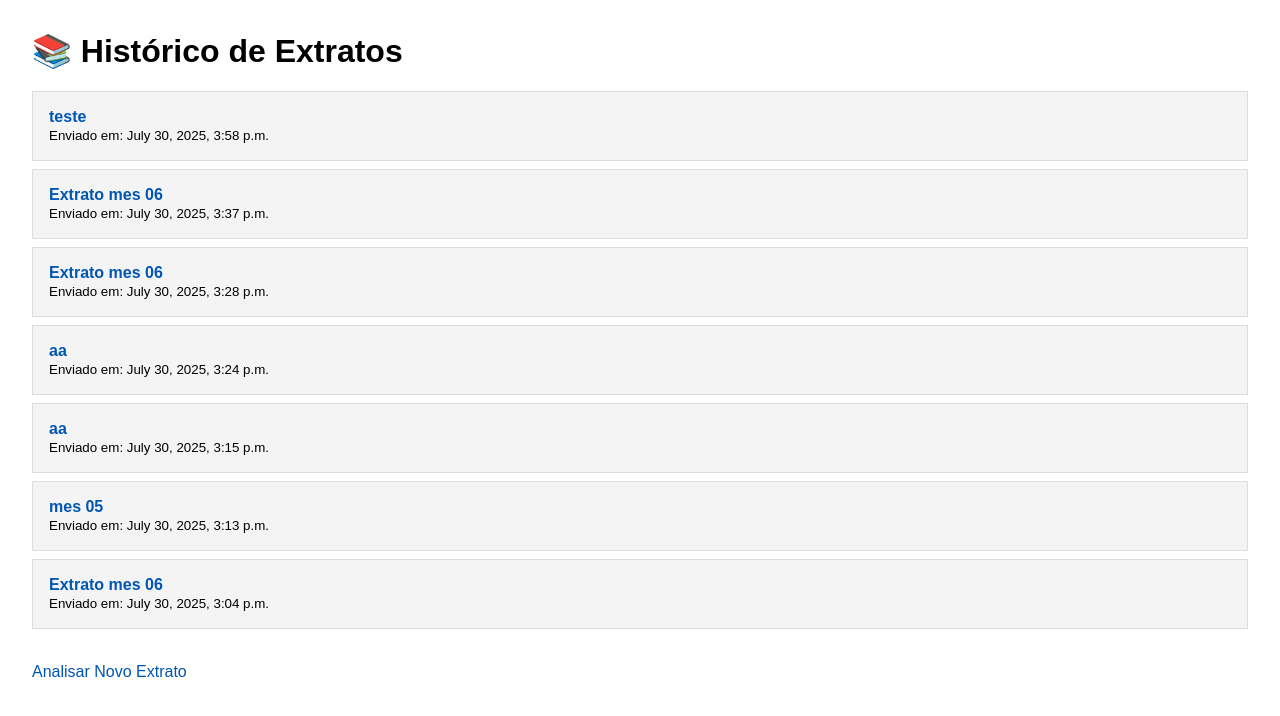
After one commit to ArturCangussu/Finalytics_Pessoal, a Django app: page /historico/ in a window 1280 px wide. The commit adds this page. Shown: the top 716 px of the page. Run offline with Django 5.2, Linux system fonts and the light colour scheme; a user stored in the database is signed in; data comes from the database, SQL or seed files in the repository; both versions use the stored data as it was after the commit.

Commit message:
feat: historico

```diff
--- a/analisador/models.py
+++ b/analisador/models.py
@@ -1,15 +1,36 @@
 from django.db import models
 from django.contrib.auth.models import User
 
-#classe pra tabela de regras
+# --- NOVO MODEL ---
+# Representa um único arquivo de extrato enviado pelo usuário
+class Extrato(models.Model):
+    usuario = models.ForeignKey(User, on_delete=models.CASCADE)
+    mes_referencia = models.CharField(max_length=50, help_text="Ex: Julho/2025")
+    data_upload = models.DateTimeField(auto_now_add=True) # Salva a data do upload automaticamente
+
+    def __str__(self):
+        return f"{self.mes_referencia} (Upload por: {self.usuario.username})"
+
+# Este model você já tinha
 class Regra(models.Model):
     usuario = models.ForeignKey(User, on_delete=models.CASCADE)
-#palavra chave
     palavra_chave = models.CharField(max_length=100)
-#categoria:
     categoria = models.CharField(max_length=100)
 
-    #ajuda a mostrar um nome legivel no painel de admin
+    def __str__(self):
+        return f"'{self.palavra_chave}' -> '{self.categoria}' (Usuário: {self.usuario.username})"
 
-def __str__(self):
-        return f"'{self.palavra_chave}' -> '{self.categoria}' (Usuário: {self.usuario.username})"
+# --- MODEL ATUALIZADO ---
+class Transacao(models.Model):
+    # Link para o extrato ao qual esta transação pertence
+    extrato = models.ForeignKey(Extrato, on_delete=models.CASCADE, null=True) # ADICIONADO
+
+    usuario = models.ForeignKey(User, on_delete=models.CASCADE)
+    data = models.CharField(max_length=20)
+    descricao = models.CharField(max_length=200)
+    valor = models.DecimalField(max_digits=10, decimal_places=2)
+    topico = models.CharField(max_length=50)
+    subtopico = models.CharField(max_length=100)
+
+    def __str__(self):
+        return f"{self.data} - {self.descricao} - {self.valor}"
--- /dev/null
+++ b/analisador/templates/analisador/historico.html
@@ -0,0 +1,38 @@
+<!DOCTYPE html>
+<html lang="pt-br">
+<head>
+    <meta charset="UTF-8">
+    <title>Histórico de Extratos</title>
+    <style>
+        body { font-family: sans-serif; margin: 2em; }
+        ul { list-style-type: none; padding: 0; }
+        li { background-color: #f4f4f4; padding: 1em; margin-bottom: 0.5em; border: 1px solid #ddd;}
+        a { text-decoration: none; color: #0056b3; }
+    </style>
+</head>
+<body>
+    <h1>📚 Histórico de Extratos</h1>
+
+    {% if extratos %}
+        <ul>
+            {% for extrato in extratos %}
+            <li>
+                <a href="{% url 'pagina_relatorio' extrato_id=extrato.id %}">
+            <strong>{{ extrato.mes_referencia }}</strong>
+                </a>
+
+
+                <br>
+                <small>Enviado em: {{ extrato.data_upload }}</small>
+            </li>
+            {% endfor %}
+        </ul>
+    {% else %}
+        <p>Você ainda não enviou nenhum extrato.</p>
+    {% endif %}
+
+    <br>
+    <a href="{% url 'home' %}">Analisar Novo Extrato</a>
+
+</body>
+</html>
--- a/analisador/urls.py
+++ b/analisador/urls.py
@@ -4,4 +4,8 @@ from . import views
 urlpatterns = [
     path('', views.pagina_inicial, name='home'),
     path('regras/', views.gerenciar_regras, name='gerenciar_regras'),
+    path('categoria/<str:nome_categoria>/', views.detalhe_categoria, name='detalhe_categoria'),
+    path('historico/', views.historico_extratos, name='historico'),
+    path('relatorio/<int:extrato_id>/', views.pagina_relatorio, name='pagina_relatorio'),
+
 ]
--- a/analisador/views.py
+++ b/analisador/views.py
@@ -2,43 +2,31 @@ from django.shortcuts import render, redirect
 from django.contrib.auth.decorators import login_required
 from .motor_analise import processar_extrato
 from decimal import Decimal
-from .models import Regra
-@login_required # <-- Página protegida!
+from .models import Regra, Transacao, Extrato
+import pandas as pd
+
+
+@login_required
 def pagina_inicial(request):
     if request.method == 'POST':
         arquivo_extrato = request.FILES.get('arquivo_extrato')
-        if not arquivo_extrato:
+        mes_referencia = request.POST.get('mes_referencia')
+
+        if not arquivo_extrato or not mes_referencia:
             return render(request, 'analisador/pagina_inicial.html')
 
-        # Chama o motor de análise para pegar os 6 resultados
-        total_r, total_d, saldo_l, resumo_d, nao_cat, resumo_r = processar_extrato(arquivo_extrato, request.user)
-
-        # --- CORREÇÃO AQUI ---
-
-        # 1. Formatando as DESPESAS
-        resumo_d_formatado = resumo_d.abs().astype(float).to_string(
-            header=False,
-            float_format='R$ {:>10,.2f}'.format
+        # 1. Cria o objeto Extrato
+        novo_extrato = Extrato.objects.create(
+            usuario=request.user,
+            mes_referencia=mes_referencia
         )
 
-        # 2. Formatando as RECEITAS
-        resumo_r_formatado = resumo_r.abs().astype(float).to_string(
-            header=False,
-            float_format='R$ {:>10,.2f}'.format
-        )
+        # 2. Chama o motor para processar e SALVAR as transações
+        processar_extrato(arquivo_extrato, request.user, novo_extrato)
 
-        # 3. Montando o contexto com os NOMES CORRETOS
-        contexto = {
-            'total_receitas': f'{total_r:,.2f}',
-            'total_despesas': f'{abs(total_d):,.2f}',
-            'saldo_liquido': f'{saldo_l:,.2f}',
-            'resumo_despesas': resumo_d_formatado.replace('\n', '<br>'),
-            'resumo_receitas': resumo_r_formatado.replace('\n', '<br>'),
-            'nao_categorizadas': nao_cat.to_html(classes='table table-striped', index=False),
-        }
+        # 3. REDIRECIONA o usuário para a nova página de relatório
+        return redirect('pagina_relatorio', extrato_id=novo_extrato.id)
 
-        # Renderiza a página de relatório com o contexto completo
-        return render(request, 'analisador/relatorio.html', contexto)
     return render(request, 'analisador/pagina_inicial.html')
 
 
@@ -66,3 +54,72 @@ def gerenciar_regras(request):
         'regras': regras_do_usuario
     }
     return render(request, 'analisador/gerenciar_regras.html', contexto)
+
+@login_required
+def detalhe_categoria(request, nome_categoria):
+    # 1. Busca no BANCO DE DADOS as transações do usuário para a categoria específica
+    transacoes = Transacao.objects.filter(
+        usuario=request.user,
+        subtopico=nome_categoria
+    ).order_by('data') # Ordena por data
+
+    # 2. Prepara o contexto para enviar os dados para o template
+    contexto = {
+        'nome_categoria': nome_categoria,
+        'transacoes': transacoes
+    }
+
+    # 3. Renderiza a nova página de detalhes
+    return render(request, 'analisador/detalhe_categoria.html', contexto)
+
+@login_required
+def historico_extratos(request):
+    # Busca no banco de dados todos os Extratos que pertencem ao usuário logado
+    # e ordena pelos mais recentes primeiro
+    extratos = Extrato.objects.filter(usuario=request.user).order_by('-data_upload')
+
+    contexto = {
+        'extratos': extratos
+    }
+    return render(request, 'analisador/historico.html', contexto)
+
+
+# Adicione esta nova função em analisador/views.py
+
+@login_required
+def pagina_relatorio(request, extrato_id):
+    # Busca o extrato específico, garantindo que ele pertence ao usuário logado
+    extrato = Extrato.objects.get(id=extrato_id, usuario=request.user)
+
+    # Busca todas as transações vinculadas a este extrato
+    transacoes = Transacao.objects.filter(extrato=extrato)
+
+    # Converte para DataFrame do Pandas para usar nossa lógica de cálculo
+    df = pd.DataFrame(list(transacoes.values()))
+
+    # --- Lógica de cálculo (similar à do seu motor) ---
+    df_receitas = df[df['topico'] == 'Receita']
+    df_despesas = df[df['topico'] == 'Despesa']
+
+    total_r = df_receitas['valor'].sum()
+    total_d = df_despesas['valor'].sum()
+    saldo_l = total_r - total_d
+
+    resumo_d = df_despesas.groupby('subtopico')['valor'].sum().sort_values(ascending=False)
+    resumo_r = df_receitas.groupby('subtopico')['valor'].sum().sort_values(ascending=False)
+
+    nao_cat_df = df[df['subtopico'] == 'Não categorizado']
+    colunas_desejadas = ['topico', 'data', 'descricao', 'valor']
+    nao_cat = nao_cat_df[colunas_desejadas]
+
+    contexto = {
+        'extrato': extrato,
+        'total_receitas': f'{total_r:,.2f}',
+        'total_despesas': f'{abs(total_d):,.2f}',
+        'saldo_liquido': f'{saldo_l:,.2f}',
+        'resumo_despesas': resumo_d,
+        'resumo_receitas': resumo_r,
+        'nao_categorizadas': nao_cat.to_html(classes='table table-striped', index=False),
+    }
+
+    return render(request, 'analisador/relatorio.html', contexto)
```
Also changed, not shown: analisador/motor_analise.py (+16 -4 lines), analisador/templates/analisador/detalhe_categoria.html (added, +44 -0 lines), analisador/templates/analisador/pagina_inicial.html (+9 -1 lines), analisador/templates/analisador/relatorio.html (+15 -6 lines), analisador/migrations/0002_transacao.py (added), analisador/migrations/0003_extrato_transacao_extrato.py (added), db.sqlite3.
